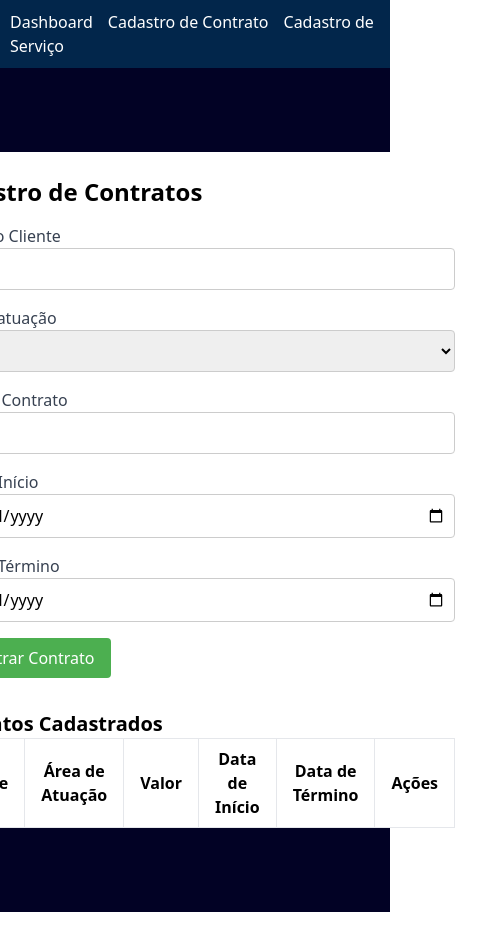
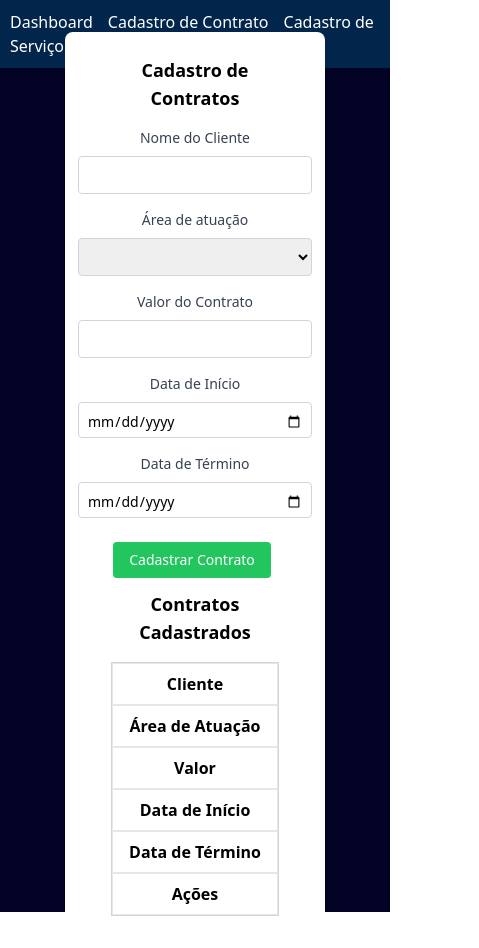
Before and after one commit to axo-DragonTech/Dashboard, a Vue app: page /contrato in a window 390 px wide. Shown: the whole page, 479 px wide, since content can reach past the window. Before the commit the page ends 912 px from the top, so only its background shows below. Built offline with nearby package versions, Linux system fonts and the light colour scheme.

Commit message:
Responsividade cadastro de contrato completa.

```diff
--- a/src/components/CadastroContrato.vue
+++ b/src/components/CadastroContrato.vue
@@ -1,44 +1,44 @@
 <template>
   <div class="bg-[#020225] w-full h-screen flex items-center justify-center">
-    <div class="bg-white rounded-lg px-6">
-      <h1 class="text-2xl mt-6 font-bold mb-4">Cadastro de Contratos</h1>
-      <form @submit.prevent="submitContract">
-        <div class="mb-4">
-          <label class="block text-gray-700">Nome do Cliente</label>
-          <input type="text" v-model="clientName" required class="input" />
+    <div class="bg-white rounded-lg px-8 pb-8 sm:pb-12 w-4/6 sm:w-5/6 md:w-3/5">
+      <h1 class="text-lg mt-6 font-bold mb-4 text-center sm:text-2xl md:text-3xl">Cadastro de Contratos</h1>
+      <form @submit.prevent="submitContract" class="flex flex-col items-center">
+        <div class="mb-4 flex flex-col items-center">
+          <label class="block text-gray-700 text-center text-sm sm:text-xl pb-2">Nome do Cliente</label>
+          <input type="text" v-model="clientName" required class="w-[60vw] p-2 pb-1 border border-gray-300 rounded sm:w-[50vw]" />
         </div>
-        <div class="mb-4">
-          <label class="block text-gray-700">Área de atuação</label>
-          <select v-model="selectedService" required class="input">
+        <div class="mb-4 flex flex-col items-center">
+          <label class="block text-gray-700 text-center text-sm sm:text-xl pb-2">Área de atuação</label>
+          <select v-model="selectedService" required class="w-[60vw] p-2 pb-1 border border-gray-300 rounded sm:w-[50vw]">
             <option value="" disabled>Selecione um serviço</option>
             <option v-for="service in services" :key="service" :value="service">{{ service }}</option>
           </select>
         </div>
-        <div class="mb-4">
-          <label class="block text-gray-700">Valor do Contrato</label>
-          <input type="number" v-model="contractValue" required class="input" />
+        <div class="mb-4 flex flex-col items-center">
+          <label class="block text-gray-700 text-center text-sm sm:text-xl pb-2">Valor do Contrato</label>
+          <input type="number" v-model="contractValue" required class="w-[60vw] p-2 pb-1 border border-gray-300 rounded sm:w-[50vw]" />
         </div>
-        <div class="mb-4">
-          <label class="block text-gray-700">Data de Início</label>
-          <input type="date" v-model="startDate" required class="input" />
+        <div class="mb-4 flex flex-col items-center">
+          <label class="block text-gray-700 text-center text-sm sm:text-xl pb-2">Data de Início</label>
+          <input type="date" v-model="startDate" required class=" text-sm w-[60vw] p-2 pb-1 border border-gray-300 rounded sm:w-[50vw] sm:text-lg" />
         </div>
-        <div class="mb-4">
-          <label class="block text-gray-700">Data de Término</label>
-          <input type="date" v-model="endDate" required class="input" />
+        <div class="mb-4 flex flex-col items-center">
+          <label class="block text-gray-700 text-center text-sm sm:text-xl pb-2">Data de Término</label>
+          <input type="date" v-model="endDate" required class="text-sm w-[60vw] p-2 pb-1 border border-gray-300 rounded sm:w-[50vw] sm:text-lg" />
         </div>
-        <button type="submit" class="btn">{{ isEditing ? 'Atualizar Contrato' : 'Cadastrar Contrato' }}</button>
+        <button type="submit" class="bg-green-500 text-white text-sm p-2 mb-1 px-4 mt-2 border-none rounded cursor-pointer mr-1.5 hover:bg-[#45a049] md:text-xl">{{ isEditing ? 'Atualizar Contrato' : 'Cadastrar Contrato' }}</button>
       </form>
-
-      <h2 class="text-xl font-bold mt-8">Contratos Cadastrados</h2>
-      <table class="min-w-full bg-white border border-gray-300">
+      <div class="flex items-center justify-center flex-col">
+        <h2 class="text-lg font-bold mt-2 sm:mt-6 text-center pb-4 sm:text-xl md:text-xl">Contratos Cadastrados</h2>
+        <table class="bg-white border border-gray-300">
           <thead>
-          <tr>
-            <th class="border px-4 py-2">Cliente</th>
-            <th class="border px-4 py-2">Área de Atuação</th>
-            <th class="border px-4 py-2">Valor</th>
-            <th class="border px-4 py-2">Data de Início</th>
-            <th class="border px-4 py-2">Data de Término</th>
-            <th class="border px-4 py-2">Ações</th>
+            <tr class="flex flex-col sm:flex-row">
+              <th class="border px-4 py-2 text-base sm:text-base md:text-[1.75vw] lg:text-lg">Cliente</th>
+              <th class="border px-4 py-2 text-base sm:text-base md:text-[1.75vw] lg:text-lg">Área de Atuação</th>
+              <th class="border px-4 py-2 text-base sm:text-base md:text-[1.75vw] lg:text-lg">Valor</th>
+              <th class="border px-4 py-2 text-base sm:text-base md:text-[1.75vw] lg:text-lg">Data de Início</th>
+              <th class="border px-4 py-2 text-base sm:text-base md:text-[1.75vw] lg:text-lg">Data de Término</th>
+              <th class="border px-4 py-2 text-base sm:text-base md:text-[1.75vw] lg:text-lg">Ações</th>
             </tr>
           </thead>
           <tbody>
@@ -55,6 +55,7 @@
             </tr>
           </tbody>
         </table>
+      </div>
     </div>
   </div>
 </template>
```
Lines whose indentation alone changed are shown as unchanged.
